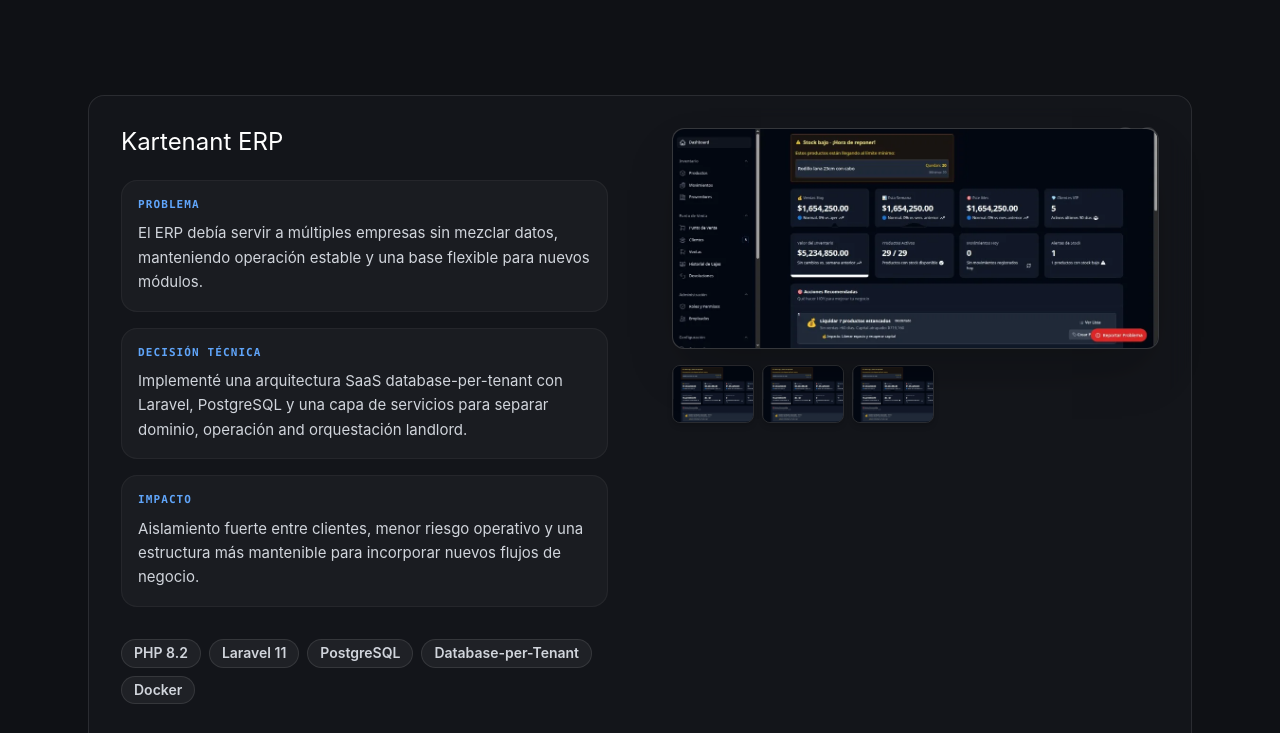
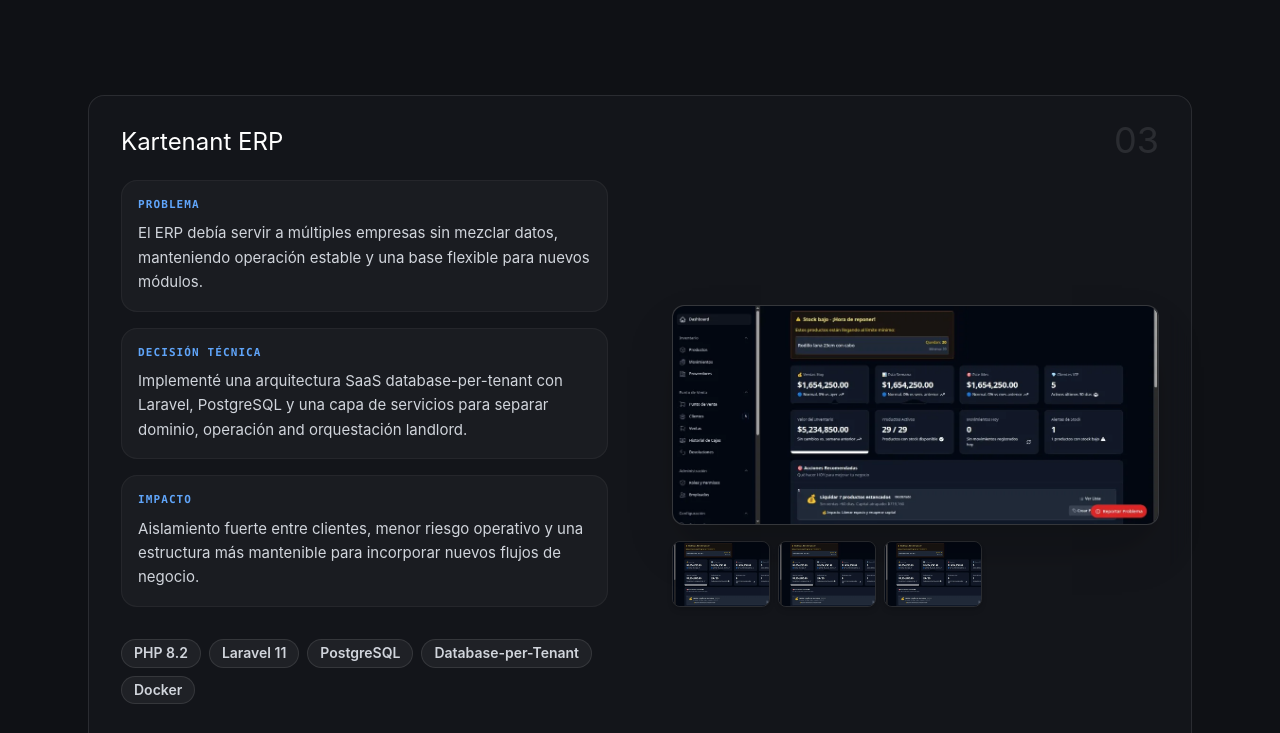
Before and after one commit to carlosindriago/carlosindriago.com, an Astro site: page / in a window 1280 px wide. Shown: the part 3913-4646 px from the top of the page. Built offline with nearby package versions, Linux system fonts and the light colour scheme; Astro itself is replaced by a stand-in of ours.

Commit message:
style(projects): center project screenshots vertically and increase thumbnail sizes

```diff
--- a/src/components/Projects.astro
+++ b/src/components/Projects.astro
@@ -12,7 +12,7 @@ import { projects } from '../data/projects';
     <div class="flex flex-col gap-16 md:gap-24">
       {projects.map((p, i) => {
         return (
-          <article class={`group relative bg-surface/50 backdrop-blur-md rounded-2xl p-8 border border-white/10 hover:border-brand-500/30 transition-all duration-300 hover:shadow-[0_12px_40px_rgba(37,99,235,0.08)] hover:-translate-y-1 flex flex-col ${i % 2 === 0 ? "md:flex-row" : "md:flex-row-reverse"} gap-10 md:gap-16 items-start`}>
+          <article class={`group relative bg-surface/50 backdrop-blur-md rounded-2xl p-8 border border-white/10 hover:border-brand-500/30 transition-all duration-300 hover:shadow-[0_12px_40px_rgba(37,99,235,0.08)] hover:-translate-y-1 flex flex-col ${i % 2 === 0 ? "md:flex-row" : "md:flex-row-reverse"} gap-10 md:gap-16 md:items-center items-start`}>
             <!-- Index -->
             <span aria-hidden="true" class="font-display font-800 text-4xl text-white/10 absolute top-6 right-8 pointer-events-none">{String(i + 1).padStart(2, '0')}</span>
 
@@ -88,7 +88,7 @@ import { projects } from '../data/projects';
                             src={item.src}
                             alt={item.alt}
                             loading="lazy"
-                            class="w-20 h-14 object-cover"
+                            class="w-24 h-16 object-cover"
                           />
                         </button>
                       ))}
```
